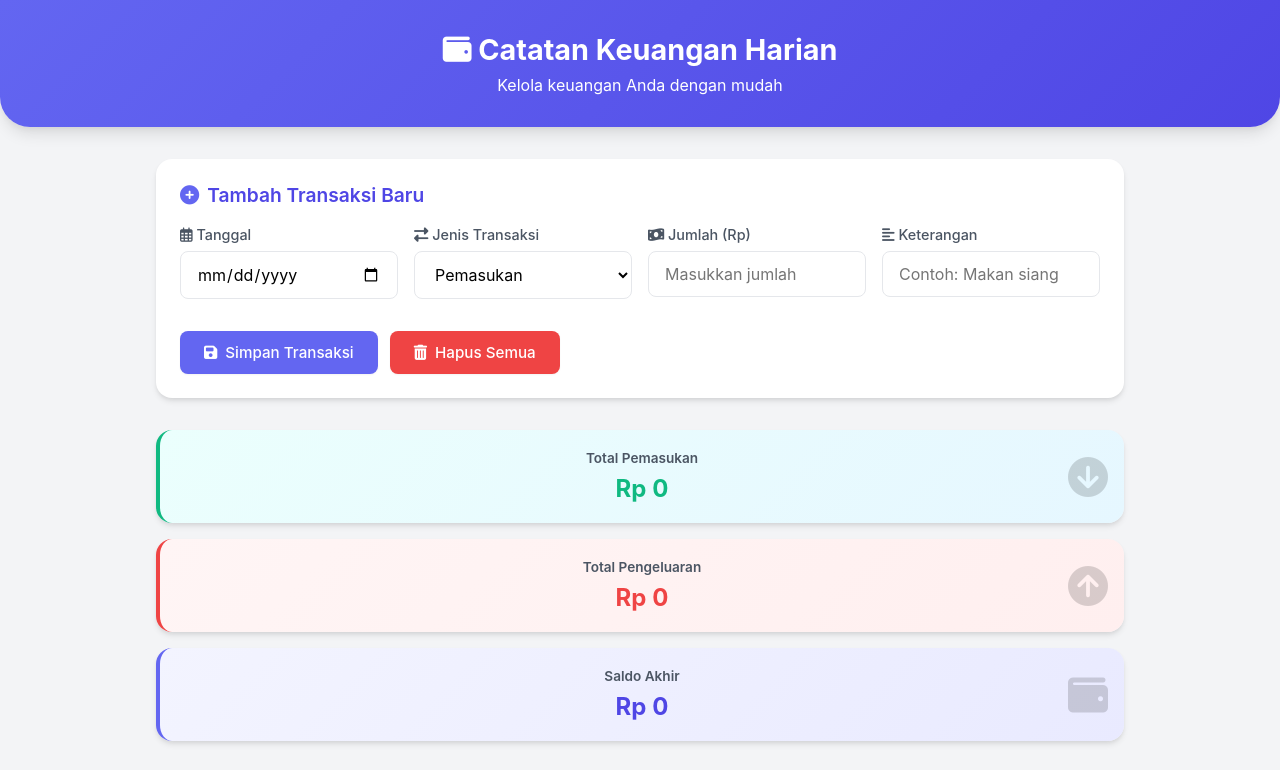
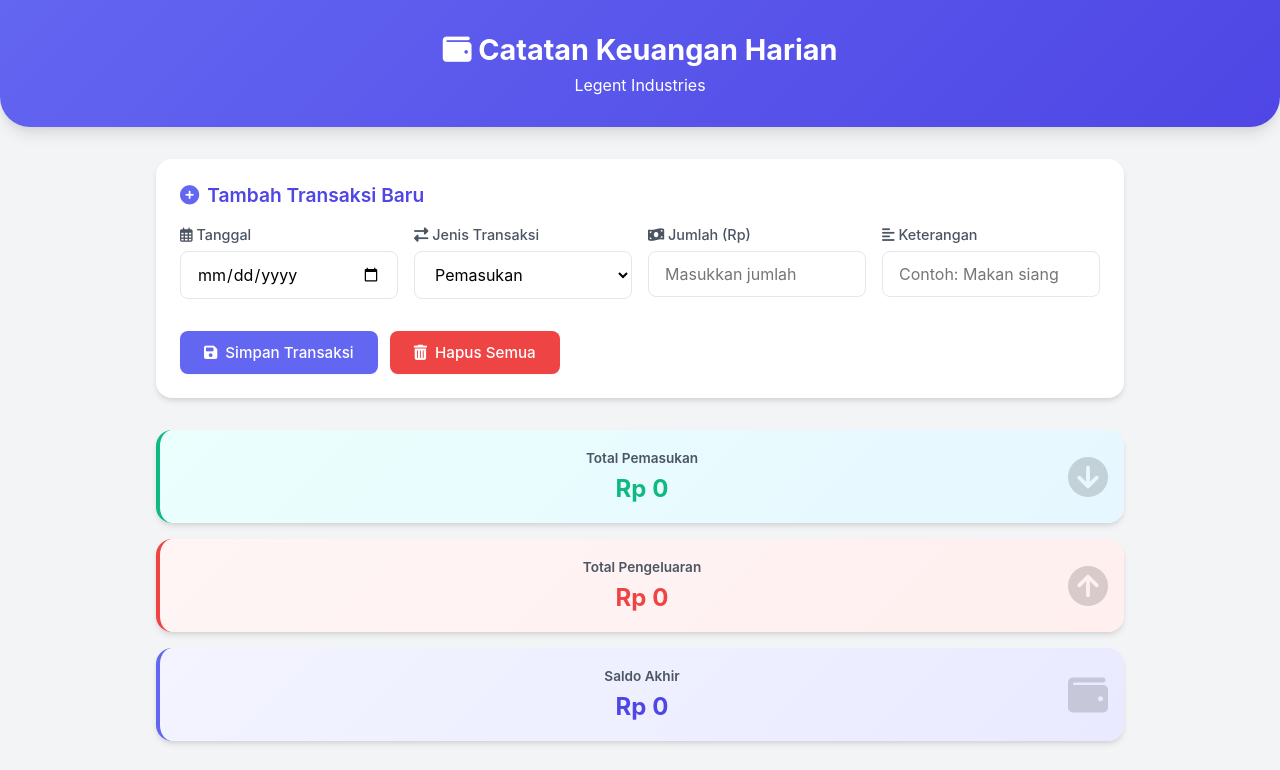
Before and after one commit to simekar/Laporan-Keuangan, a plain HTML site: page index.html in a window 1280 px wide. Shown: the top 770 px of the page. Drawn offline with nearby package versions, Linux system fonts and the light colour scheme.

Commit message:
Update index.html

```diff
--- a/index.html
+++ b/index.html
@@ -361,7 +361,7 @@
 <body>
   <header>
     <h1><i class="fas fa-wallet"></i> Catatan Keuangan Harian</h1>
-    <p>Kelola keuangan Anda dengan mudah</p>
+    <p>Legent Industries</p>
   </header>
 
   <div class="container">
```
